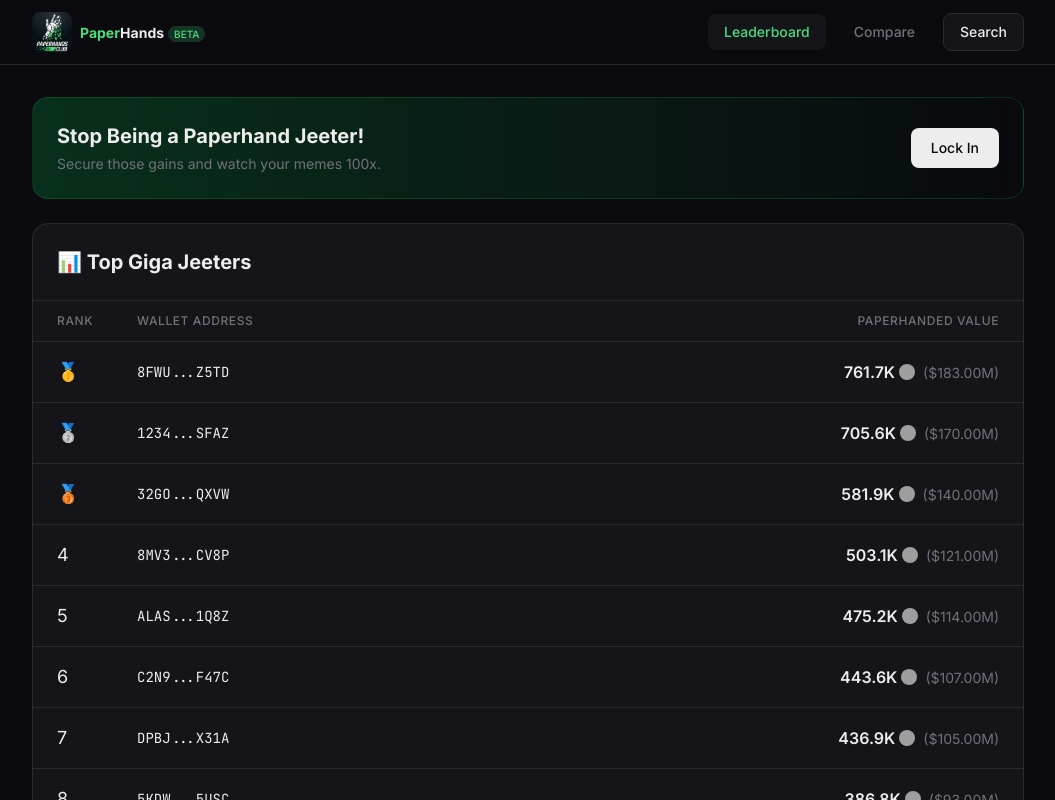
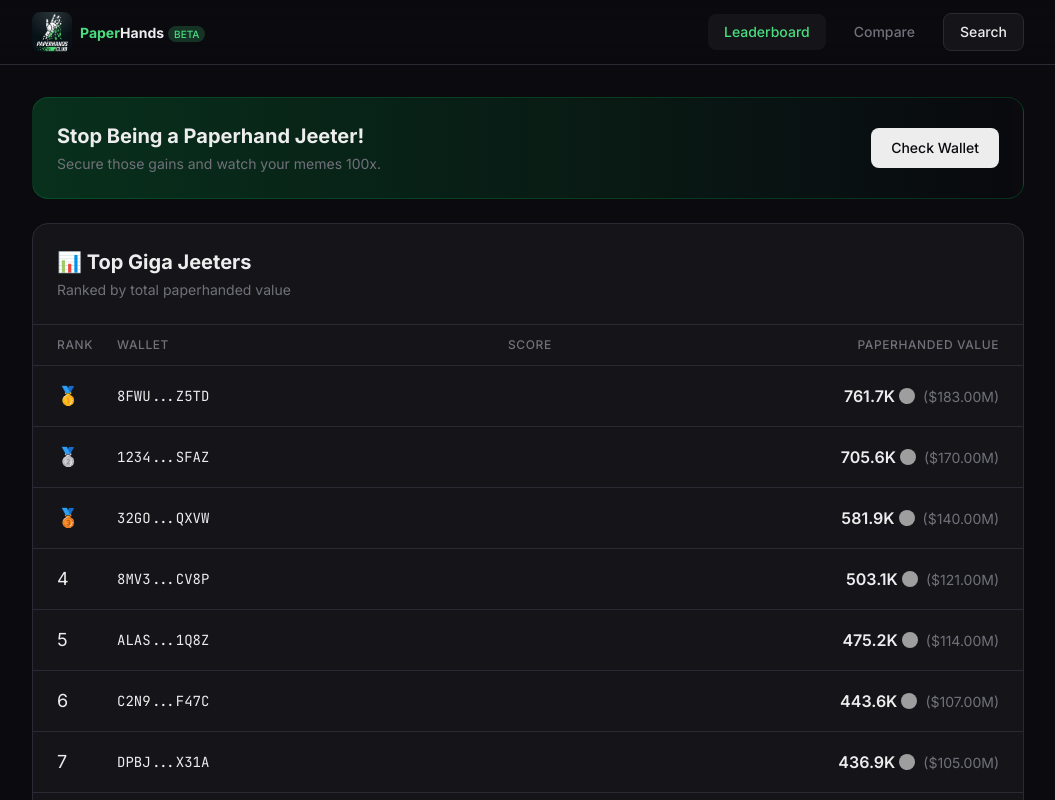
Before and after one commit to Devjustdeving/paperhands, a Next.js app: page /leaderboard in a window 1280 px wide. Shown: the top 800 px of the page, without its empty margins (112-1167 px from the left). Built offline with nearby package versions, Linux system fonts and the light colour scheme; grey boxes are pictures that could not be loaded.

Commit message:
Add real leaderboard: Upstash Redis storage, save analyses, live rankings

```diff
--- a/package.json
+++ b/package.json
@@ -13,6 +13,7 @@
   },
   "dependencies": {
     "@solana/web3.js": "^1.98.4",
+    "@upstash/redis": "^1.38.0",
     "next": "16.2.6",
     "react": "19.2.4",
     "react-dom": "19.2.4"
--- /dev/null
+++ b/src/app/api/leaderboard/route.ts
@@ -0,0 +1,30 @@
+import { NextRequest, NextResponse } from "next/server";
+import { getLeaderboard } from "@/lib/storage";
+import { getMockLeaderboard } from "@/lib/mock-data";
+
+export async function GET(request: NextRequest) {
+  const limit = parseInt(request.nextUrl.searchParams.get("limit") || "20");
+  const offset = parseInt(request.nextUrl.searchParams.get("offset") || "0");
+
+  const { entries, total } = await getLeaderboard(limit, offset);
+
+  if (entries.length > 0) {
+    const formatted = entries.map((entry, i) => ({
+      rank: offset + i + 1,
+      walletAddress: entry.address,
+      paperhandedValueSOL: entry.totalFumbledSOL,
+      paperhandedValueUSD: entry.totalFumbledUSD,
+      paperhandScore: entry.paperhandScore,
+      chain: entry.chain,
+      tradeCount: entry.paperhanded + entry.roundtripped + entry.gained,
+    }));
+
+    return NextResponse.json({ entries: formatted, total });
+  }
+
+  const mock = getMockLeaderboard();
+  return NextResponse.json({
+    entries: mock.slice(offset, offset + limit),
+    total: mock.length,
+  });
+}
--- a/src/app/api/wallet/[address]/route.ts
+++ b/src/app/api/wallet/[address]/route.ts
@@ -3,6 +3,7 @@ import { getWalletTransactions, parseSwaps } from "@/lib/helius";
 import { analyzeWallet } from "@/lib/analyzer";
 import { analyzeEVMWallet } from "@/lib/evm-analyzer";
 import { getMockWalletAnalysis } from "@/lib/mock-data";
+import { saveWalletAnalysis } from "@/lib/storage";
 
 export async function GET(
   request: NextRequest,
@@ -32,6 +33,7 @@ export async function GET(
         );
       }
 
+      saveWalletAnalysis(analysis).catch(() => {});
       return NextResponse.json(analysis);
     } catch (error: unknown) {
       const msg = error instanceof Error ? error.message : "Unknown error";
@@ -68,6 +70,7 @@ export async function GET(
     const swaps = parseSwaps(transactions, address);
     const analysis = await analyzeWallet(swaps, address);
 
+    saveWalletAnalysis(analysis).catch(() => {});
     return NextResponse.json(analysis);
   } catch (error) {
     console.error("Wallet analysis error:", error);
--- a/src/app/leaderboard/page.tsx
+++ b/src/app/leaderboard/page.tsx
@@ -1,8 +1,7 @@
 "use client";
 
-import { useState } from "react";
-import { getMockLeaderboard } from "@/lib/mock-data";
-import { formatSOL, formatUSD } from "@/lib/utils";
+import { useState, useEffect } from "react";
+import { formatSOL, formatUSD, truncateAddress } from "@/lib/utils";
 import Link from "next/link";
 
 function SolLogo() {
@@ -15,15 +14,37 @@ function SolLogo() {
   );
 }
 
+interface LeaderboardEntry {
+  rank: number;
+  walletAddress: string;
+  paperhandedValueSOL: number;
+  paperhandedValueUSD: number;
+  paperhandScore?: number;
+  chain?: string;
+  tradeCount?: number;
+}
+
 const PAGE_SIZE = 10;
 
 export default function LeaderboardPage() {
-  const allEntries = getMockLeaderboard();
+  const [entries, setEntries] = useState<LeaderboardEntry[]>([]);
+  const [total, setTotal] = useState(0);
   const [page, setPage] = useState(0);
+  const [loading, setLoading] = useState(true);
 
-  const entries = allEntries.slice(page * PAGE_SIZE, (page + 1) * PAGE_SIZE);
-  const totalPages = Math.ceil(allEntries.length / PAGE_SIZE);
+  useEffect(() => {
+    setLoading(true);
+    fetch(`/api/leaderboard?limit=${PAGE_SIZE}&offset=${page * PAGE_SIZE}`)
+      .then((r) => r.json())
+      .then((data) => {
+        setEntries(data.entries || []);
+        setTotal(data.total || 0);
+      })
+      .catch(() => {})
+      .finally(() => setLoading(false));
+  }, [page]);
 
+  const totalPages = Math.ceil(total / PAGE_SIZE);
   const medalIcons = ["🥇", "🥈", "🥉"];
 
   return (
@@ -35,36 +56,73 @@ export default function LeaderboardPage() {
             Secure those gains and watch your memes 100x.
           </p>
         </div>
-        <button className="px-5 py-2.5 bg-foreground text-background rounded-lg font-medium text-sm hover:opacity-90 transition-opacity">
-          Lock In
-        </button>
+        <Link
+          href="/"
+          className="px-5 py-2.5 bg-foreground text-background rounded-lg font-medium text-sm hover:opacity-90 transition-opacity"
+        >
+          Check Wallet
+        </Link>
       </div>
 
       <div className="bg-card border border-border rounded-2xl overflow-hidden">
         <div className="p-6 border-b border-border">
           <h2 className="text-xl font-bold">📊 Top Giga Jeeters</h2>
+          <p className="text-muted text-sm mt-1">Ranked by total paperhanded value</p>
         </div>
 
+        {loading ? (
+          <div className="p-12 text-center text-muted">Loading leaderboard...</div>
+        ) : entries.length === 0 ? (
+          <div className="p-12 text-center">
+            <p className="text-muted text-lg">No data yet</p>
+            <p className="text-muted text-sm mt-2">
+              Search some wallets first to populate the leaderboard
+            </p>
+            <Link href="/" className="inline-block mt-4 px-5 py-2.5 bg-accent text-background rounded-lg font-medium text-sm hover:bg-accent-dim transition-colors">
+              Search a Wallet
+            </Link>
+          </div>
+        ) : (
+          <>
             <div className="divide-y divide-border">
-          <div className="grid grid-cols-[80px_1fr_1fr] px-6 py-3 text-xs text-muted font-medium uppercase tracking-wider">
+              <div className="grid grid-cols-[60px_1fr_1fr] md:grid-cols-[60px_1fr_100px_1fr] px-6 py-3 text-xs text-muted font-medium uppercase tracking-wider">
                 <span>Rank</span>
-            <span>Wallet Address</span>
+                <span>Wallet</span>
+                <span className="hidden md:block">Score</span>
                 <span className="text-right">Paperhanded Value</span>
               </div>
 
               {entries.map((entry) => (
                 <Link
                   key={entry.rank}
-              href={`/wallet/${entry.walletAddress}`}
-              className="grid grid-cols-[80px_1fr_1fr] px-6 py-4 hover:bg-card-hover transition-colors items-center"
+                  href={`/wallet/${entry.walletAddress}${entry.chain ? `?chain=${entry.chain}` : ""}`}
+                  className="grid grid-cols-[60px_1fr_1fr] md:grid-cols-[60px_1fr_100px_1fr] px-6 py-4 hover:bg-card-hover transition-colors items-center"
                 >
                   <span className="text-lg">
                     {entry.rank <= 3 ? medalIcons[entry.rank - 1] : entry.rank}
                   </span>
-              <span className="font-mono text-sm">{entry.walletAddress}</span>
+                  <span className="font-mono text-sm truncate pr-4">
+                    {truncateAddress(entry.walletAddress, 6)}
+                  </span>
+                  <span className="hidden md:block">
+                    {entry.paperhandScore !== undefined && (
+                      <span className={`text-sm font-semibold ${
+                        entry.paperhandScore >= 80 ? "text-red-400" :
+                        entry.paperhandScore >= 60 ? "text-orange-400" :
+                        entry.paperhandScore >= 40 ? "text-yellow-400" :
+                        "text-green-400"
+                      }`}>
+                        {entry.paperhandScore}/100
+                      </span>
+                    )}
+                  </span>
                   <span className="text-right">
-                <span className="font-semibold inline-flex items-center gap-1 justify-end">{formatSOL(entry.paperhandedValueSOL)} <SolLogo /></span>
-                <span className="text-muted ml-2 text-sm">({formatUSD(entry.paperhandedValueUSD)})</span>
+                    <span className="font-semibold inline-flex items-center gap-1 justify-end">
+                      {formatSOL(entry.paperhandedValueSOL)} <SolLogo />
+                    </span>
+                    <span className="text-muted ml-2 text-sm">
+                      ({formatUSD(entry.paperhandedValueUSD)})
+                    </span>
                   </span>
                 </Link>
               ))}
@@ -72,7 +130,7 @@ export default function LeaderboardPage() {
 
             <div className="p-4 border-t border-border flex items-center justify-between">
               <p className="text-sm text-muted">
-            Showing {page * PAGE_SIZE + 1}-{Math.min((page + 1) * PAGE_SIZE, allEntries.length)} of {allEntries.length}
+                Showing {page * PAGE_SIZE + 1}-{Math.min((page + 1) * PAGE_SIZE, total)} of {total}
               </p>
               <div className="flex gap-2">
                 <button
@@ -91,6 +149,8 @@ export default function LeaderboardPage() {
                 </button>
               </div>
             </div>
+          </>
+        )}
       </div>
     </div>
   );
--- /dev/null
+++ b/src/lib/storage.ts
@@ -0,0 +1,91 @@
+import { Redis } from "@upstash/redis";
+import { WalletAnalysis } from "./types";
+
+interface LeaderboardRecord {
+  address: string;
+  chain: string;
+  paperhandScore: number;
+  totalFumbledUSD: number;
+  totalFumbledSOL: number;
+  totalGainedUSD: number;
+  paperhanded: number;
+  roundtripped: number;
+  gained: number;
+  updatedAt: number;
+}
+
+function getRedis(): Redis | null {
+  const url = process.env.UPSTASH_REDIS_REST_URL;
+  const token = process.env.UPSTASH_REDIS_REST_TOKEN;
+  if (!url || !token) return null;
+  return new Redis({ url, token });
+}
+
+export async function saveWalletAnalysis(analysis: WalletAnalysis): Promise<void> {
+  const redis = getRedis();
+  if (!redis) return;
+
+  try {
+    const solPrice = analysis.totalFumbledUSD > 0 && analysis.paperhanded.length > 0
+      ? analysis.paperhanded[0].fumbledUSD / (analysis.paperhanded[0].fumbledSOL || 1)
+      : 170;
+
+    const totalFumbledSOL = solPrice > 0 ? analysis.totalFumbledUSD / solPrice : 0;
+
+    const record: LeaderboardRecord = {
+      address: analysis.address,
+      chain: analysis.chain,
+      paperhandScore: analysis.paperhandScore,
+      totalFumbledUSD: analysis.totalFumbledUSD,
+      totalFumbledSOL: totalFumbledSOL,
+      totalGainedUSD: analysis.totalGainedUSD,
+      paperhanded: analysis.paperhanded.length,
+      roundtripped: analysis.roundtripped.length,
+      gained: analysis.gained.length,
+      updatedAt: Date.now(),
+    };
+
+    await redis.hset(`wallet:${analysis.address}`, record as unknown as Record<string, unknown>);
+
+    if (analysis.totalFumbledUSD > 0) {
+      await redis.zadd("leaderboard:fumbled", {
+        score: analysis.totalFumbledUSD,
+        member: analysis.address,
+      });
+    }
+  } catch (e) {
+    console.error("Failed to save wallet analysis:", e);
+  }
+}
+
+export async function getLeaderboard(
+  limit = 20,
+  offset = 0
+): Promise<{ entries: LeaderboardRecord[]; total: number }> {
+  const redis = getRedis();
+  if (!redis) return { entries: [], total: 0 };
+
+  try {
+    const total = await redis.zcard("leaderboard:fumbled");
+    const addresses = await redis.zrange("leaderboard:fumbled", offset, offset + limit - 1, {
+      rev: true,
+    }) as string[];
+
+    if (addresses.length === 0) return { entries: [], total };
+
+    const pipeline = redis.pipeline();
+    for (const addr of addresses) {
+      pipeline.hgetall(`wallet:${addr}`);
+    }
+    const results = await pipeline.exec();
+
+    const entries: LeaderboardRecord[] = results
+      .filter((r): r is LeaderboardRecord => r !== null && typeof r === "object" && "address" in (r as object))
+      .map((r) => r as LeaderboardRecord);
+
+    return { entries, total };
+  } catch (e) {
+    console.error("Failed to fetch leaderboard:", e);
+    return { entries: [], total: 0 };
+  }
+}
```
Also changed, not shown: 1 other file (tests, documents, lock files or other folders). Lines whose indentation alone changed are shown as unchanged.
